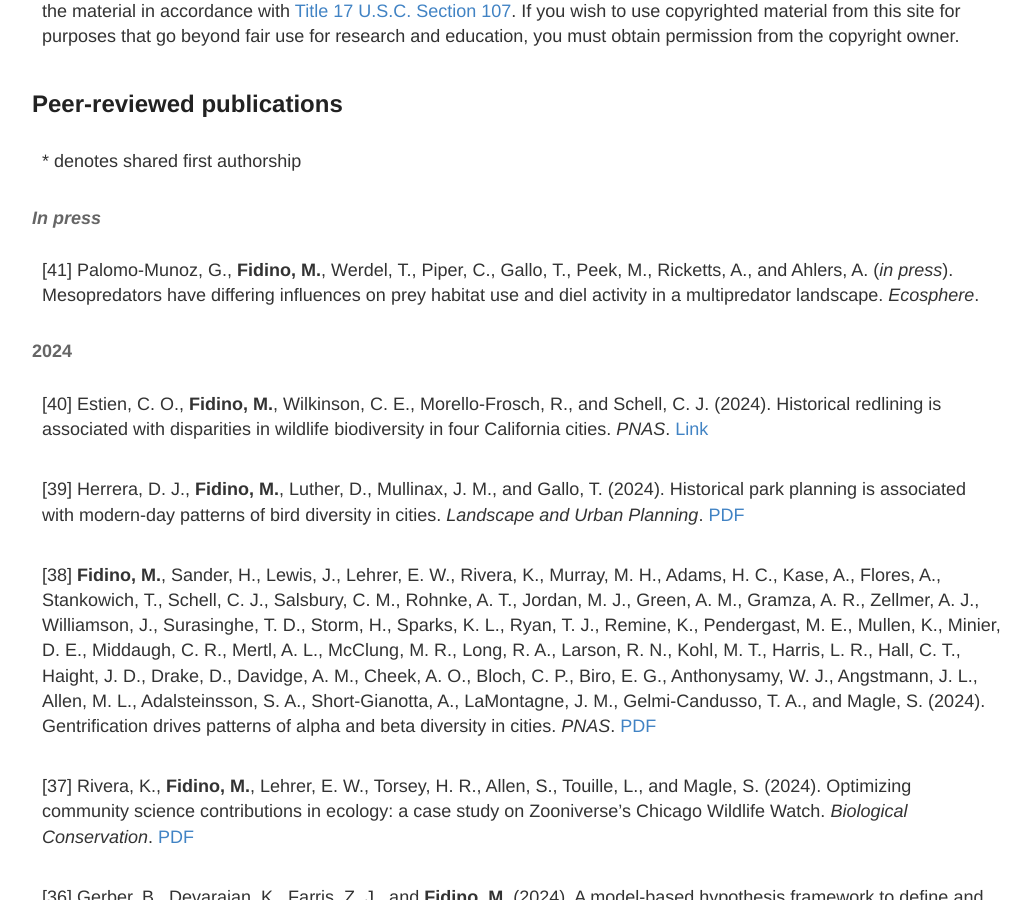
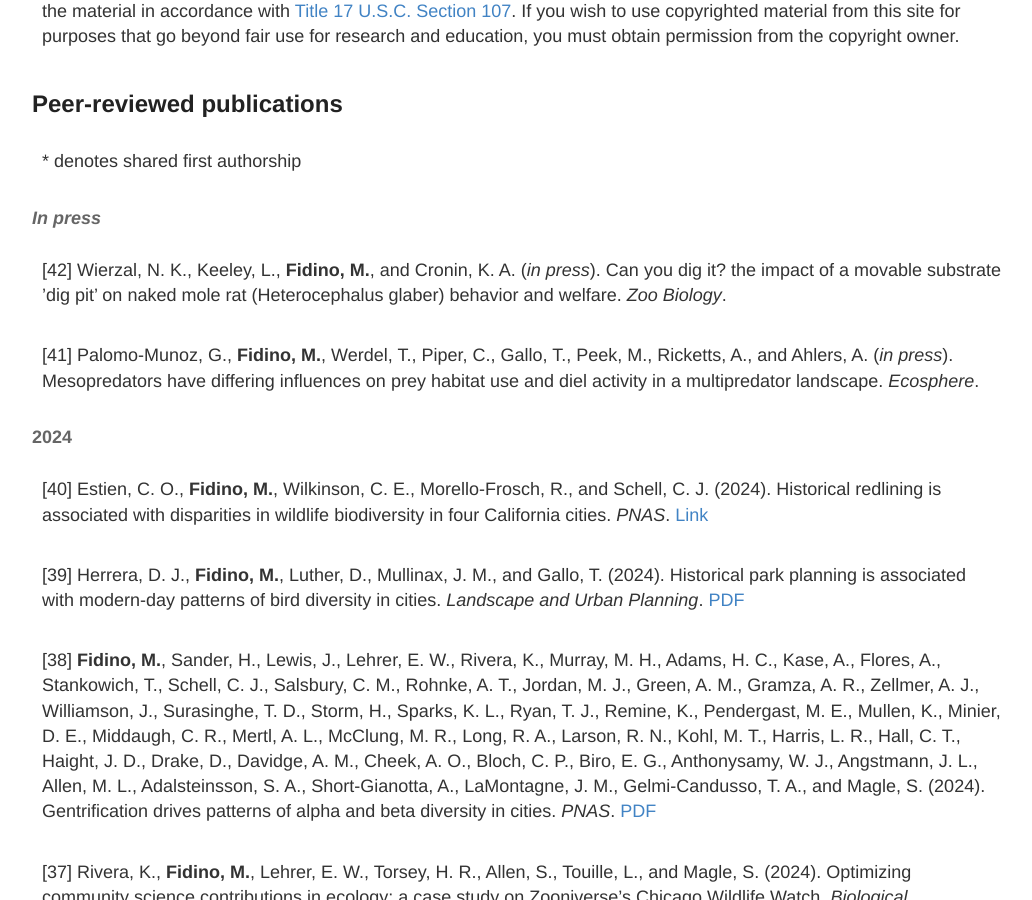
Before and after one commit to mfidino/mfidino.github.io, a Jekyll site: the page built from publications.md, in a window 1280 px wide and 900 px high, scrolled down 338 px. Shown: the whole window, without its empty margins (118-1150 px from the left). Built offline with Jekyll 4.4.1, drawn with Linux system fonts in a browser that asks for light colours.

Commit message:
another paper accepted for publication

```diff
--- a/publications.md
+++ b/publications.md
@@ -16,6 +16,8 @@ This site contains copyrighted material, the use of which has not always been sp
 
 #### *In press*
 
+
+[42] Wierzal, N. K., Keeley, L., **Fidino, M.**, and Cronin, K. A. (*in press*). Can you dig it? the impact of a movable substrate ’dig pit’ on naked mole rat (Heterocephalus glaber) behavior and welfare. *Zoo Biology*.
 
 [41] Palomo-Munoz, G., **Fidino, M.**, Werdel, T., Piper, C., Gallo, T., Peek, M., Ricketts, A., and Ahlers, A. (*in press*). Mesopredators have differing influences on prey habitat use and diel activity in a multipredator landscape. *Ecosphere*.
 
```
Also changed, not shown: 1 other file.
